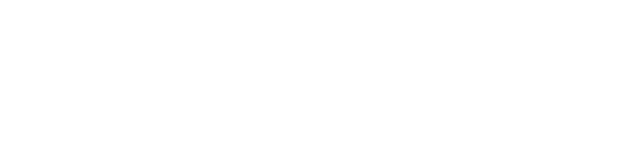
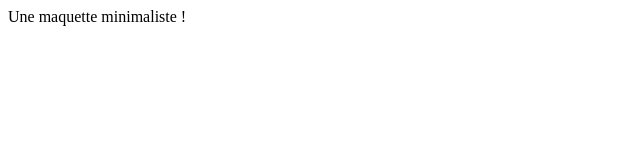
Before and after one commit to mehdiabouzaid/umlp.github.io, a plain HTML site: page 2017p/0prof/maquette/index.html in a window 1280 px wide. Shown: the whole page, without its empty margins (0-640 px from the left). Drawn offline with Linux system fonts and the light colour scheme.

Commit message:
Update index.html

```diff
--- a/2017p/0prof/maquette/index.html
+++ b/2017p/0prof/maquette/index.html
@@ -1,2 +1,3 @@
 <HTML>
+Une maquette minimaliste !
 </HTML>
```
